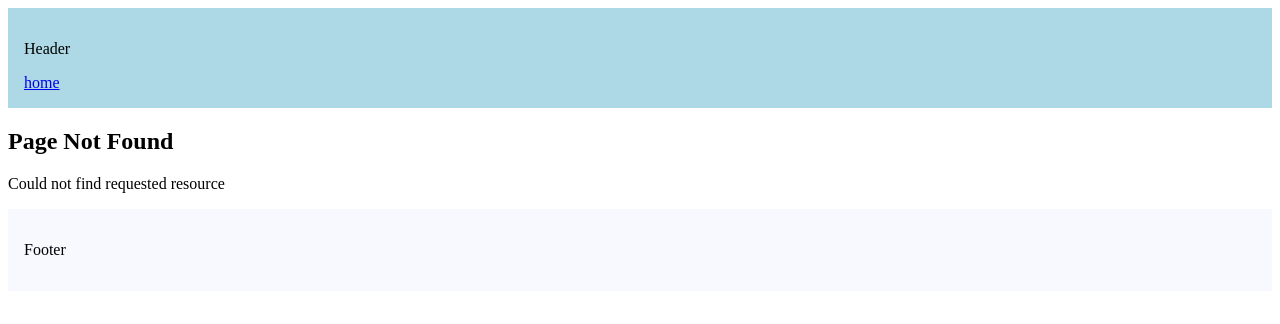
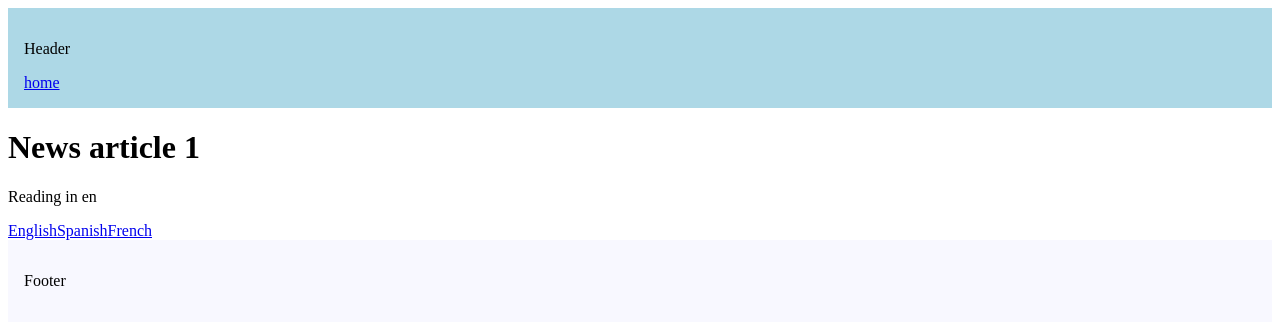
Before and after one commit to Kapelek/nextjs-course, a Next.js app in the folder routing-demo/: page /articles/1 in a window 1280 px wide. Before the commit this address had no page. Shown: the top 324 px of the page. Built offline with nearby package versions, Linux system fonts and the light colour scheme.

Commit message:
params and search params / use utility to use them from client

```diff
--- /dev/null
+++ b/routing-demo/app/articles/[articleId]/page.tsx
@@ -0,0 +1,28 @@
+"use client";
+
+import Link from "next/link";
+import { use } from "react";
+
+const NewsArticle = ({
+  params,
+  searchParams,
+}: {
+  params: Promise<{ articleId: string }>;
+  searchParams: Promise<{ lang?: "en" | "es" | "fr" }>;
+}) => {
+  const { articleId } = use(params);
+  const { lang = "en" } = use(searchParams);
+  return (
+    <div>
+      <h1>News article {articleId}</h1>
+      <p>Reading in {lang}</p>
+      <div>
+        <Link href={`/articles/${articleId}?lang=en`}>English</Link>
+        <Link href={`/articles/${articleId}?lang=es`}>Spanish</Link>
+        <Link href={`/articles/${articleId}?lang=fr`}>French</Link>
+      </div>
+    </div>
+  );
+};
+
+export default NewsArticle;
--- a/routing-demo/app/page.tsx
+++ b/routing-demo/app/page.tsx
@@ -5,6 +5,9 @@
     <>
       <h1>Welcome home!</h1>
       <Link href="/blog">Go To Blog</Link>
+      <Link href="/products">Go To Products</Link>
+      <Link href="articles/breaking-news-123?lang=en">Read In English</Link>
+      <Link href="articles/breaking-news-123?lang=fr">Read In French</Link>
     </>
   );
 }
```
